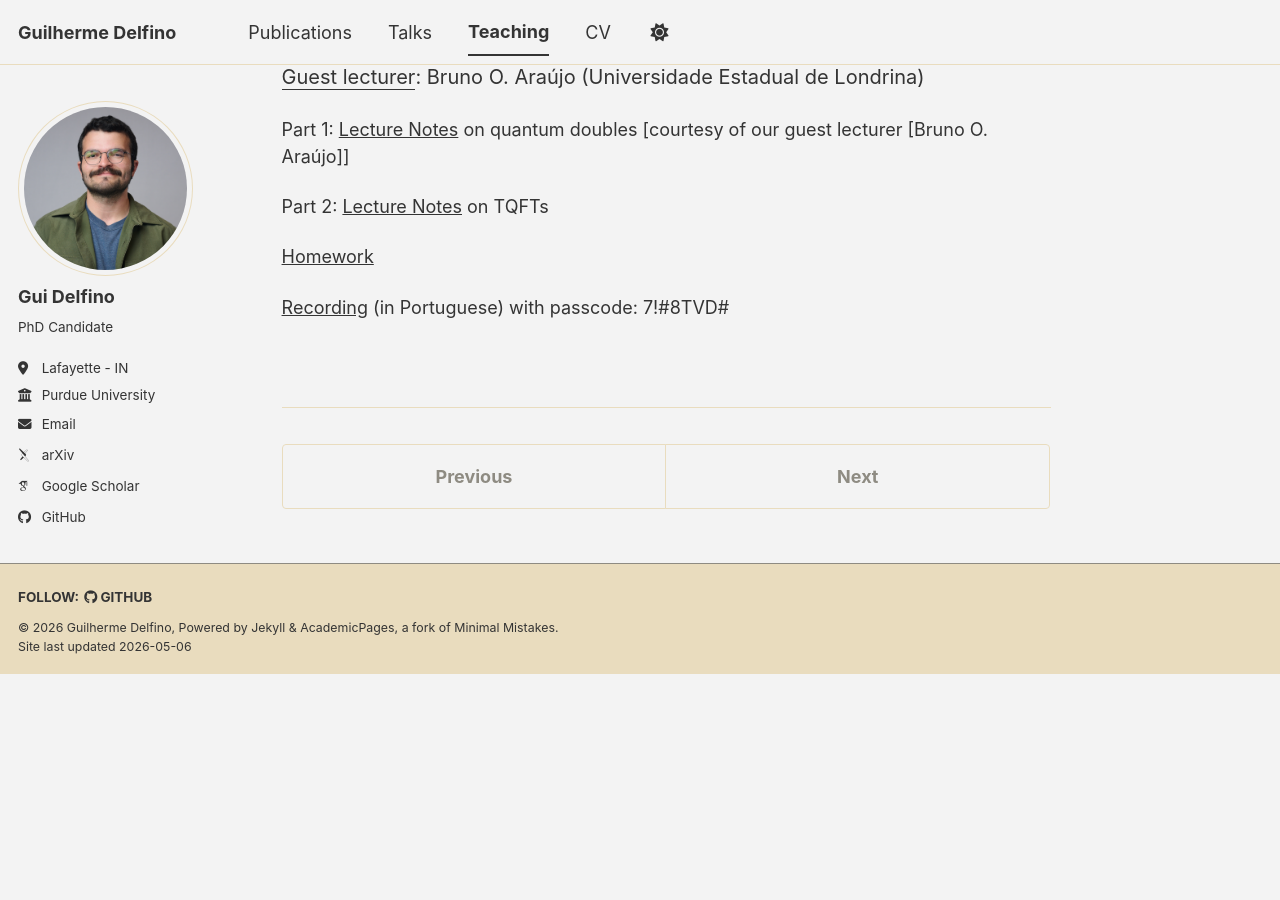
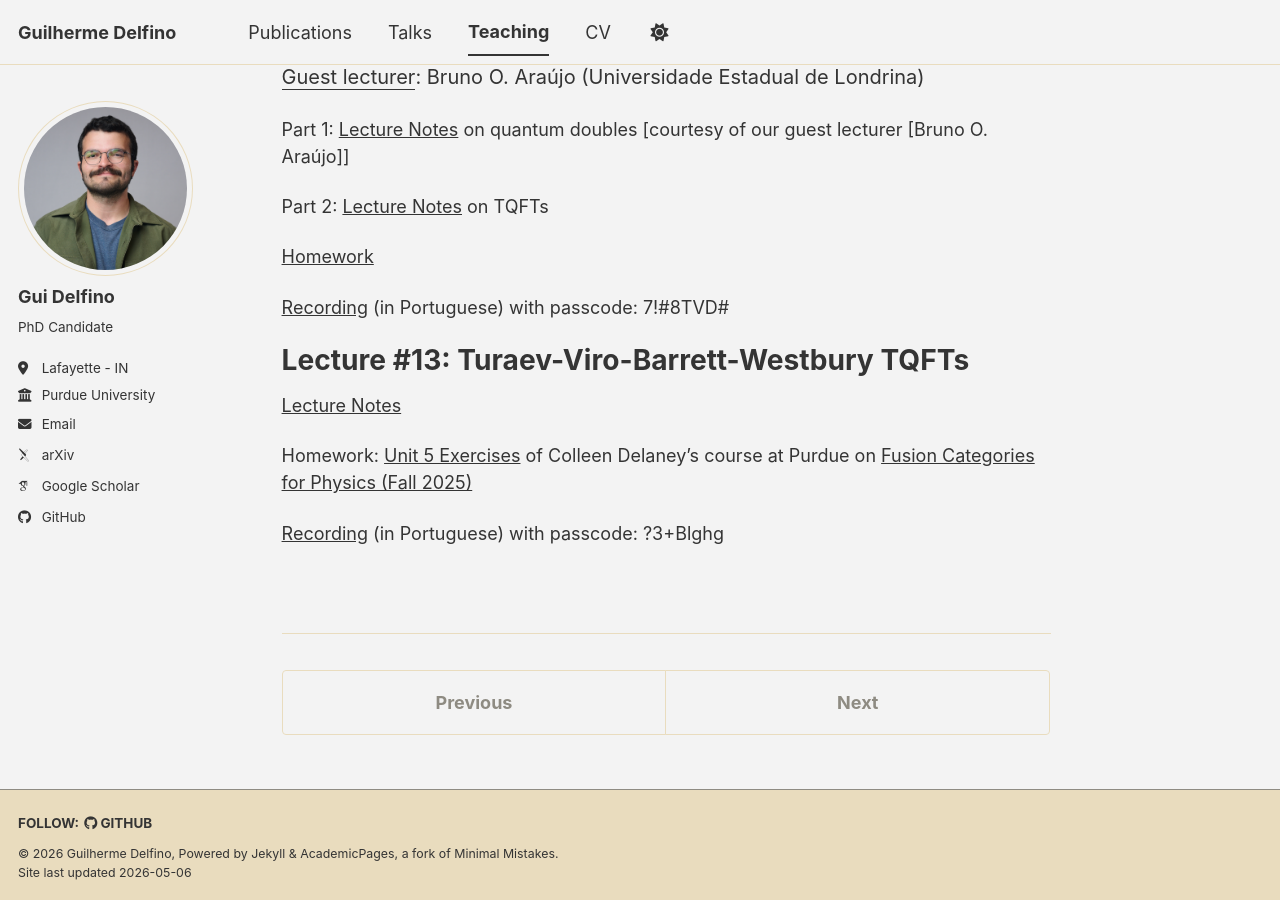
Before and after one commit to gui-delfino/gui-delfino.github.io, a Jekyll site: the page built from _teaching/2026-spring-fusion-cat.md, in a window 1280 px wide and 900 px high, scrolled down 3105 px. Built offline with Jekyll 4.4.1, drawn with Linux system fonts in a browser that asks for light colours; some web fonts are replaced; a script bundle is joined from its source files by our own code; library files that are not in the unit come from our copies; before the commit the page ends 3779 px from its top, so only the background shows below that.

Commit message:
Lecture 13

```diff
--- a/_teaching/2026-spring-fusion-cat.md
+++ b/_teaching/2026-spring-fusion-cat.md
@@ -164,3 +164,15 @@ Part 2: [Lecture Notes](https://gui-delfino.github.io/files/Lecture_12_2.pdf) on
 
 
 [Recording](https://purdue-edu.zoom.us/rec/share/BIx1jvwTTZEmNG7bOgYK3brkGYjMKSeEDHC8bZIHk_8bdeikg9vE4qkRz-1RQpDr.pYEfXiMXAjTdGH82) (in Portuguese) with passcode: 7!#8TVD#
+
+
+
+Lecture #13: Turaev-Viro-Barrett-Westbury TQFTs
+======
+
+
+[Lecture Notes](https://gui-delfino.github.io/files/Lecture_13.pdf)
+
+Homework: [Unit 5 Exercises](https://www.math.purdue.edu/~colleend/unit5_exercises_v2.pdf) of Colleen Delaney's course at Purdue on [Fusion Categories for Physics (Fall 2025)](https://www.math.purdue.edu/~colleend/phys570.html)
+
+[Recording](https://purdue-edu.zoom.us/rec/share/UThe0bFUtOvqctxX9lvVWzMqAIer4GvoROiz3Rx3Ov2vq3zzp3CIPs30_4182wYe.SYviUOE6Y0OGpKvH) (in Portuguese) with passcode: ?3+Blghg
```
Also changed, not shown: 1 other file.
